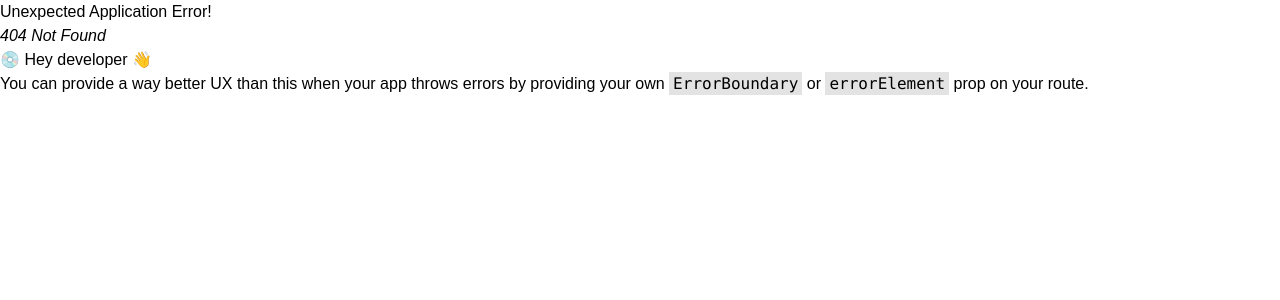
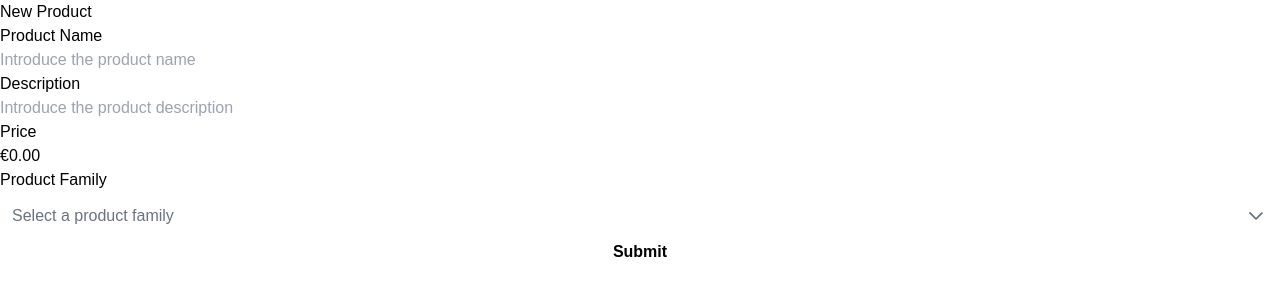
Before and after one commit to aleixtm13/mediamarktApp, a React (Vite) app in the folder mediamarktClient/: page /product in a window 1280 px wide. Before the commit this address had no page. Shown: the top 300 px of the page. Built offline with nearby package versions, Linux system fonts and the light colour scheme; a web font is replaced by a local one.

Commit message:
add: form for creating a product and a page

```diff
--- /dev/null
+++ b/mediamarktClient/src/Pages/Product/ProductPage.tsx
@@ -0,0 +1,16 @@
+
+import ProductForm from "../../components/ProductForm/ProductForm"
+
+const ProductPage: React.FC = () => {
+    return(
+        <>
+            <header className='bg-red-600 text-white'>
+                <h1 className='text-center'>New Product</h1>
+            </header>
+
+            <ProductForm />
+        </>
+    )
+}
+
+export default ProductPage
--- /dev/null
+++ b/mediamarktClient/src/components/ProductForm/ProductForm.tsx
@@ -0,0 +1,92 @@
+import { InputText } from "primereact/inputtext"
+import { Product } from "../../Model/Product"
+import { useState } from "react"
+import { InputNumber } from "primereact/inputnumber"
+import { Dropdown } from "primereact/dropdown"
+import { Button } from "primereact/button"
+
+const familyProducts = [
+    {
+        id:'1FA85F64-5717-4562-B3FC-2C963F66AFA6',
+        name: 'Coffe machines'
+    },
+    {
+        id:'2FA85F64-5717-4562-B3FC-2C963F66AFA6',
+        name: 'Smartphones'
+    },
+    {
+        id:'3FA85F64-5717-4562-B3FC-2C963F66AFA6',
+        name: 'TV'
+    }] //TODO: Get from API
+
+const ProductForm: React.FC = () => {
+    const [product, setProduct] = useState<Product>({
+        id: '',
+        name: '',
+        description: '',
+        price: 0,
+        productFamily: ''
+    })
+    const handleInputChange = (e: { target: { value: any } }, fieldName: any) => {
+        const value = e.target.value;
+        setProduct({ ...product, [fieldName]: value });
+    };
+
+    const handleSubmitt = (e: any) => {
+        e.preventDefault();
+        console.log(product)
+    }
+    return (
+        <form onSubmit={handleSubmitt}>
+             <div className="p-fluid">
+                <div className="p-field">
+                    <label htmlFor="name">Product Name</label>
+                    <InputText
+                        id="name"
+                        placeholder="Introduce the product name"
+                        value={product.name}
+                        onChange={(e) => handleInputChange(e, 'name')}
+                    />
+                </div>
+
+                <div className="p-field">
+                    <label htmlFor="description">Description</label>
+                    <InputText
+                        id="name"
+                        placeholder="Introduce the product description"
+                        value={product.description}
+                        onChange={(e) => handleInputChange(e, 'description')}
+                    />
+                </div>
+                <div className="p-field">
+                    <label htmlFor="price">Price</label>
+                    <InputNumber
+                        inputId="currency"
+                        value={product.price}
+                        onValueChange={(e) => handleInputChange(e, 'price')}
+                        mode="currency"
+                        currency="EUR"
+                        />
+                </div>
+
+                <div className="p-field">
+                    <label htmlFor="productFamily">Product Family</label>
+                    <Dropdown
+                        id="productFamily"
+                        value={product.productFamily}
+                        options={familyProducts}
+                        optionLabel="name"
+                        optionValue="id"
+                        onChange={(e) => handleInputChange(e, 'productFamily')}
+                        placeholder="Select a product family"
+                    />
+                </div>
+                <div className="p-field">
+                    <Button label="Submit" type="submit" />
+                </div>
+             </div>
+        </form>
+    )
+}
+
+export default ProductForm
--- a/mediamarktClient/src/components/Products/Products.tsx
+++ b/mediamarktClient/src/components/Products/Products.tsx
@@ -5,23 +5,6 @@ import { useEffect, useState } from 'react'
 import { getProducts } from '../../services/productService'
 import { Button } from 'primereact/button'
 import { InputText } from 'primereact/inputtext'
-
-const products: Product[] = [
-    {
-        id: "1",
-        name: "iPhone 12",
-        description: "Apple iPhone 12 64GB Zwart",
-        price: 909,
-        productFamily: "Smartphone"
-    },
-    {
-        id: "2",
-        name: "Delonghi Dedica",
-        description: "Delonghi Dedica EC685.BK",
-        price: 199.9,
-        productFamily: "coffee machine"
-    },
-]
 
 const Products: React.FC = () => {
     const [products, setProducts] = useState<Product[]>([])
--- a/mediamarktClient/src/index.css
+++ b/mediamarktClient/src/index.css
@@ -1,5 +1,7 @@
 @import './styles/tailwind.css';
 @import 'primeicons/primeicons.css';
+@import "primereact/resources/themes/lara-light-cyan/theme.css";
+
 
 body {
     margin: 0;
```
Also changed, not shown: mediamarktClient/src/Pages/HomePage/HomePage.tsx (renamed from mediamarktClient/src/components/App/App.tsx, +4 -4 lines), mediamarktClient/src/main.tsx (+7 -2 lines), mediamarktClient/src/Pages/HomePage/HomePage.css (renamed from mediamarktClient/src/components/App/App.css).
